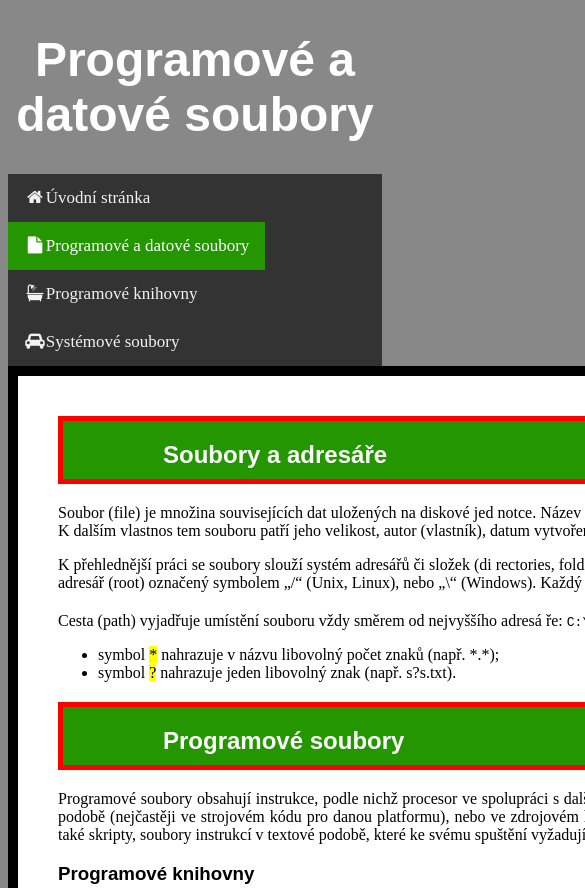
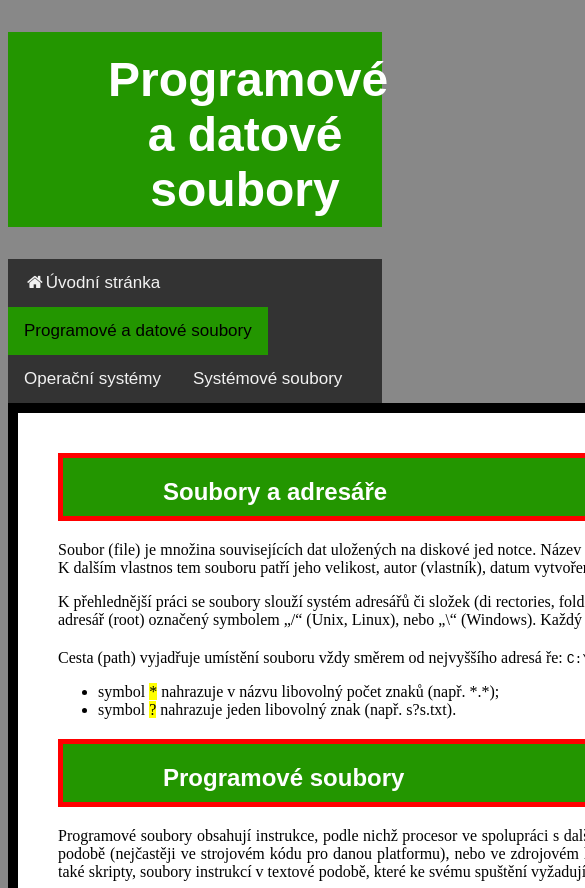
Before and after one commit to nevreladavid/programy-a-data, a plain HTML site: page a/index.html in a window 390 px wide. Shown: the top 888 px of the page, 585 px wide, since content can reach past the window. Drawn offline with Linux system fonts and the light colour scheme.

Commit message:
Add files via upload

```diff
--- a/a/index.html
+++ b/a/index.html
@@ -15,9 +15,9 @@
     </header>
     <nav class="topnav">
         <a href="../index.html"><i class="fa fa-fw fa-home"></i>Úvodní stránka</a>
-        <a class="active" href="#"><i class="fa fa-fw fa-file"></i>Programové a datové soubory</a>
-        <a href="../b/index.html"><i class="fa fa-fw fa-bath"></i>Programové knihovny</a>
-        <a href="../c/index.html"><i class="fa fa-fw fa-car"></i>Systémové soubory</a>
+        <a class="active" href="#Programové a datové soubory"></i>Programové a datové soubory</a>
+        <a href="../b/index.html"></i>Operační systémy</a>
+        <a href="../c/index.html"></i>Systémové soubory</a>
     </nav>
     <main>
         <h2 id="soubory-a-adresare">Soubory a adresáře</h2>
@@ -64,7 +64,7 @@
             programy, a proto jsou často přípony těchto datových souborů asociovány (propojeny) s určitou aplikací (např. DOCX s programem MS
             Word, nebo XLSX s programem MS Excel).</p>
         <figure>
-            <img src="../img/mindmap.svg" alt="Myšlenková mapa: Software">
+            <img src="../img/mindmap.svg" alt="Myšlenková mapa: Software" class="responsive">
             <figcaption>Myšlenková mapa: Softwarová licence</figcaption>
         </figure>
     </main>
@@ -73,7 +73,8 @@
         <p>&copy; 2024 - <b>David Nevřela,</b> <b><i>IT1</i></b></p>
         <p><a href="https://www.sspu-opava.cz" target="_blank"><img src="../img/skola-logo.png" alt="Školní logo"></a>
         <p><a href="https://www.sspu-opava.cz" target="_blank">SSPU stránka </a></p>
-</body>
+
+    </body>
 </footer>
 
 </html>
--- a/css/styly.css
+++ b/css/styly.css
@@ -1,6 +1,13 @@
 body {
     background-color: #888888;
 }
+
+/*Obrázky*/
+.responsive {
+  width: 100%;
+  height: auto;
+  }
+
 
 main {
     background: white;
@@ -9,11 +16,13 @@ main {
     padding: 20px 40px;
     border: 10px solid #000000;
 }
-h1, h2, h3 {
+h1, h2, h3, .topnav {
     font-family: Arial, Helvetica, sans-serif;
             }
 h1 {
-    color:rgb(255, 255, 255);
+    background-color: rgb(35, 150, 0);
+    color: rgb(255, 255, 255);
+    padding: 20px 0 10px 100px;
     font-size:300%;
     text-align:center;
 
@@ -60,5 +69,5 @@ p  {
   /* Add a color to the active/current link */
   .topnav a.active {
     background-color: rgb(35, 150, 0);
-    color: white;
+    color: rgb(0, 0, 0);
   }
--- /dev/null
+++ b/css/uvodni_stranka.css
@@ -0,0 +1,58 @@
+/* Nastavení těla stránky*/
+body {
+    font-family: Arial, Helvetica, sans-serif;
+    background-image: url("../img/6221798.jpg");
+    background-repeat: no-repeat;
+    background-size: cover;
+    color: #ffffff;
+}
+/* Nastavení záhlaví*/
+header {
+    background-color: rgb(102, 188, 209);
+    color: #ffffff;
+    text-align: center;
+    text-transform: uppercase;
+    padding: 20px;
+}
+
+header h1 {
+    font-size: 3em;
+}
+
+header p {
+    font-size: 2em;
+}
+
+/* Nastavení hlavní části stránky*/
+main {
+    background-color: rgb(102, 188, 209);
+    width: 1200px;
+    margin: 50px auto;
+}
+
+/* Nastavení flexboxů */
+.flex-container {
+    display: flex;
+    flex-wrap: wrap;
+}
+
+.flex-container div {
+    background-color: #333846;
+    padding: 20px;
+    margin: 20px;
+    flex: 25%;
+}
+
+/* Respozivní design */
+@media screen and (max-width: 1200px) {
+    main {
+        width: 90%;
+    }
+    .flex-container div {
+        flex-direction: column;
+    }
+}
+
+a{
+    color: rgb(255, 255, 255);
+}
```
Also changed, not shown: b/index.html (added, +22 -0 lines), c/index.html (added, +22 -0 lines), index.html (+4 -4 lines).
